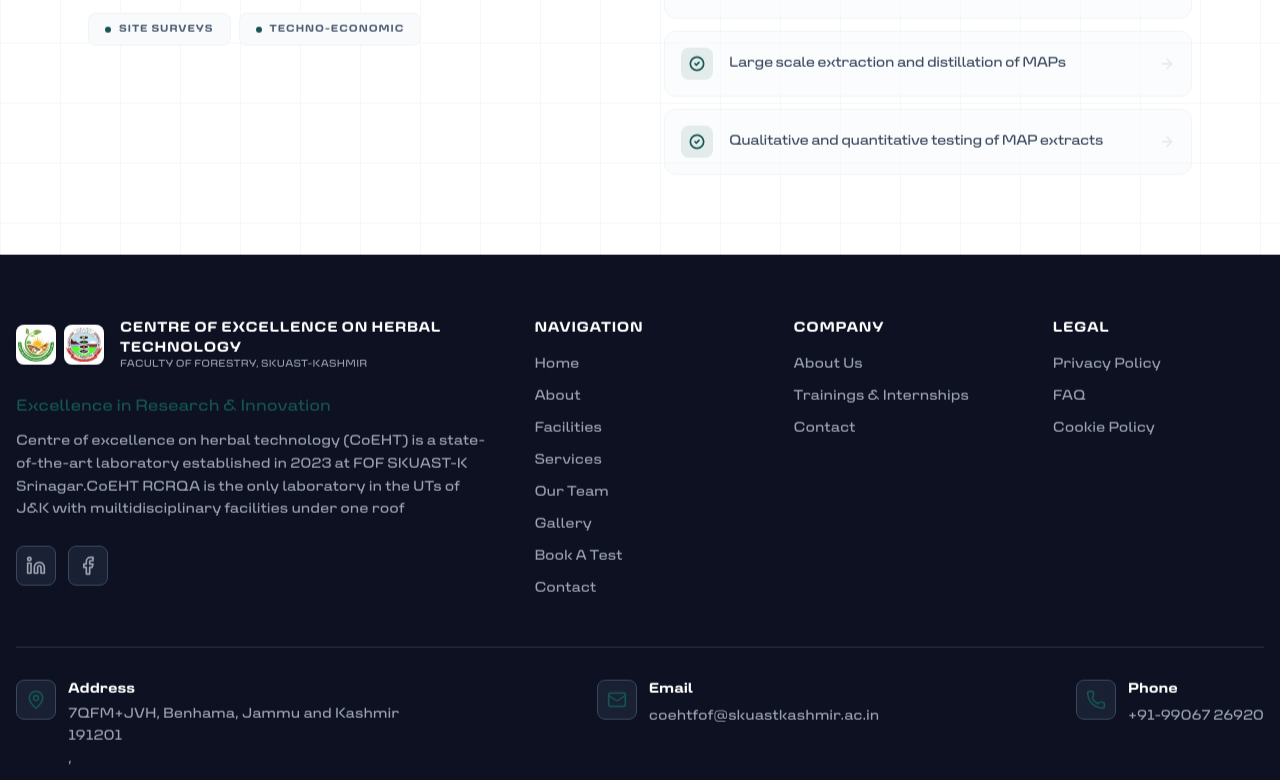
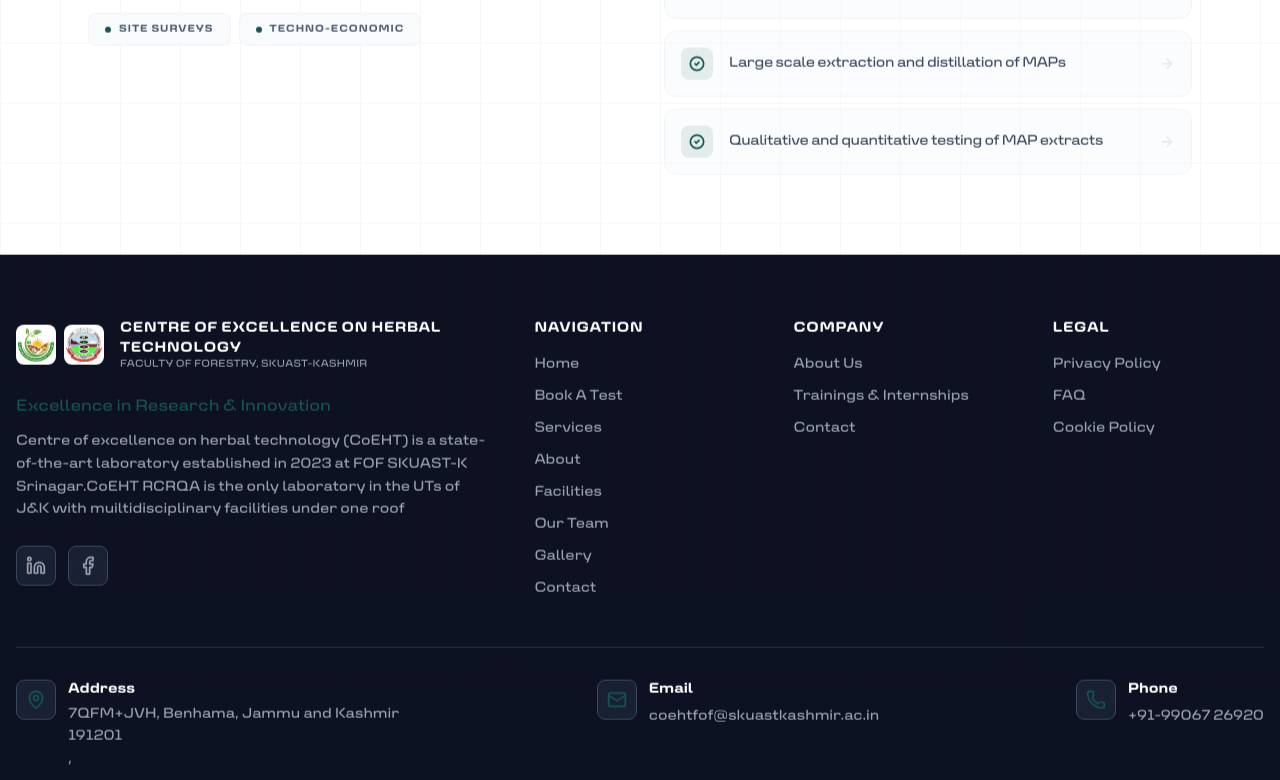
Before and after one commit to azharkhan93/centerof-excellence-skuast-k-faculty-of-forestry, a Next.js app: page /en/services in a window 1280 px wide. Shown: the part 2017-2797 px from the top of the page. Built offline with nearby package versions, Linux system fonts and the light colour scheme.

Commit message:
reorder navigation links in NAV_LINKS constant

```diff
--- a/constants/index.ts
+++ b/constants/index.ts
@@ -542,12 +542,12 @@ export interface NavLink {
 
 export const NAV_LINKS: NavLink[] = [
     { href: "/", labelKey: "home" },
+    { href: "/book-test", labelKey: "bookTest" },
+    { href: "/services", labelKey: "services" },
     { href: "/about", labelKey: "about" },
     { href: "/facilities", labelKey: "facilities" },
-    { href: "/services", labelKey: "services" },
     { href: "/team", labelKey: "team" },
     { href: "/gallery", labelKey: "gallery" },
-    { href: "/book-test", labelKey: "bookTest" },
     { href: "/contact", labelKey: "contact" }
 ];
 
```
